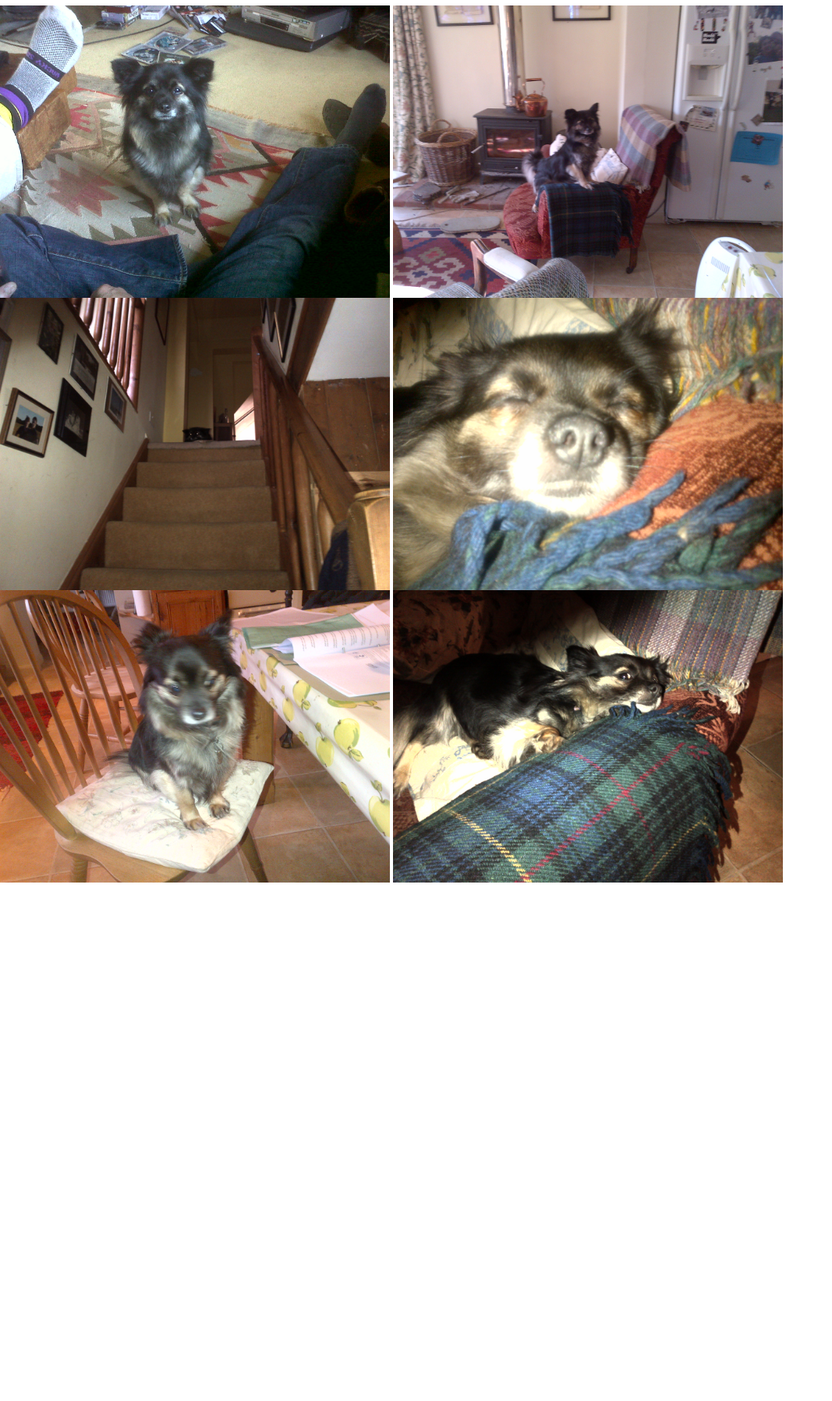
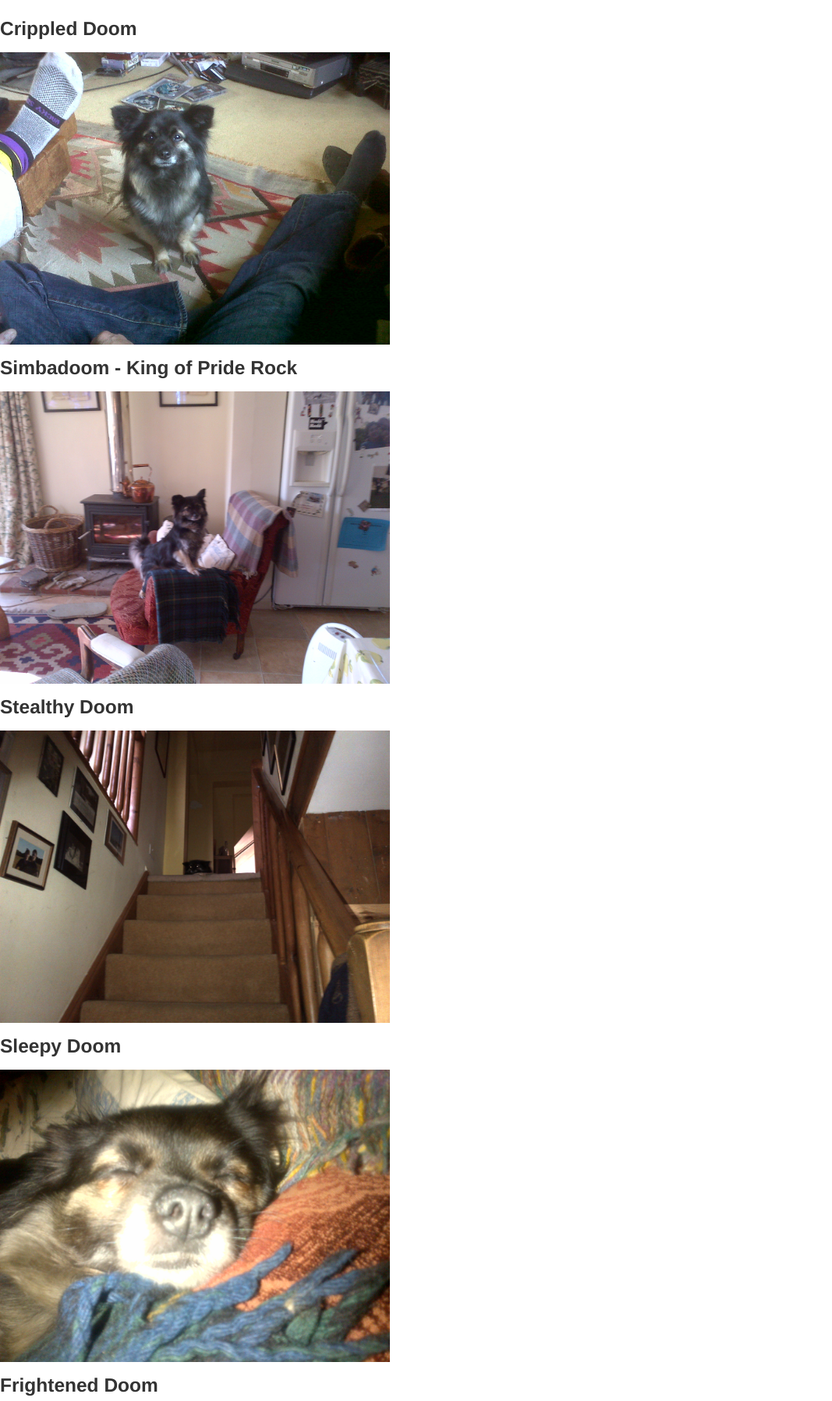
Before and after one commit to jackmarriott/first_site, a plain HTML site: page index.html in a window 1280 px wide. Shown: the part 283-2080 px from the top of the page at 78% size, without its empty margins (0-1067 px from the left). Before the commit the page ends 1415 px from the top, so only its background shows below. Drawn offline with Linux system fonts and the light colour scheme.

Commit message:
named pics

```diff
--- a/index.html
+++ b/index.html
@@ -34,14 +34,26 @@
    </div>
 </body>
 
+    <h3>Crippled Doom</h3>
+
     <img src="Doom.jpg" alt="DOOM" height="300" style="max-width: 500px">
+
+    <h3>Simbadoom - King of Pride Rock</h3>
 
     <img src="LionKing.jpg" alt="DOOM" height="300" style="max-width: 500px">
 
+    <h3>Stealthy Doom</h3>
+
     <img src="sneaky.jpg" alt="DOOM" height="300" style="max-width: 500px">
+
+    <h3>Sleepy Doom</h3>
 
     <img src="sleepy.jpg" alt="DOOM" height="300" style="max-width: 500px">
 
+    <h3>Frightened Doom</h3>
+
     <img src="jackel.jpg" alt="DOOM" height="300" style="max-width: 500px">
 
+    <h3>Relaxing after a long day in the yard eating lamb placenta</h3>
+
     <img src="relax.jpg" alt="DOOM" height="300" style="max-width: 500px">
```
